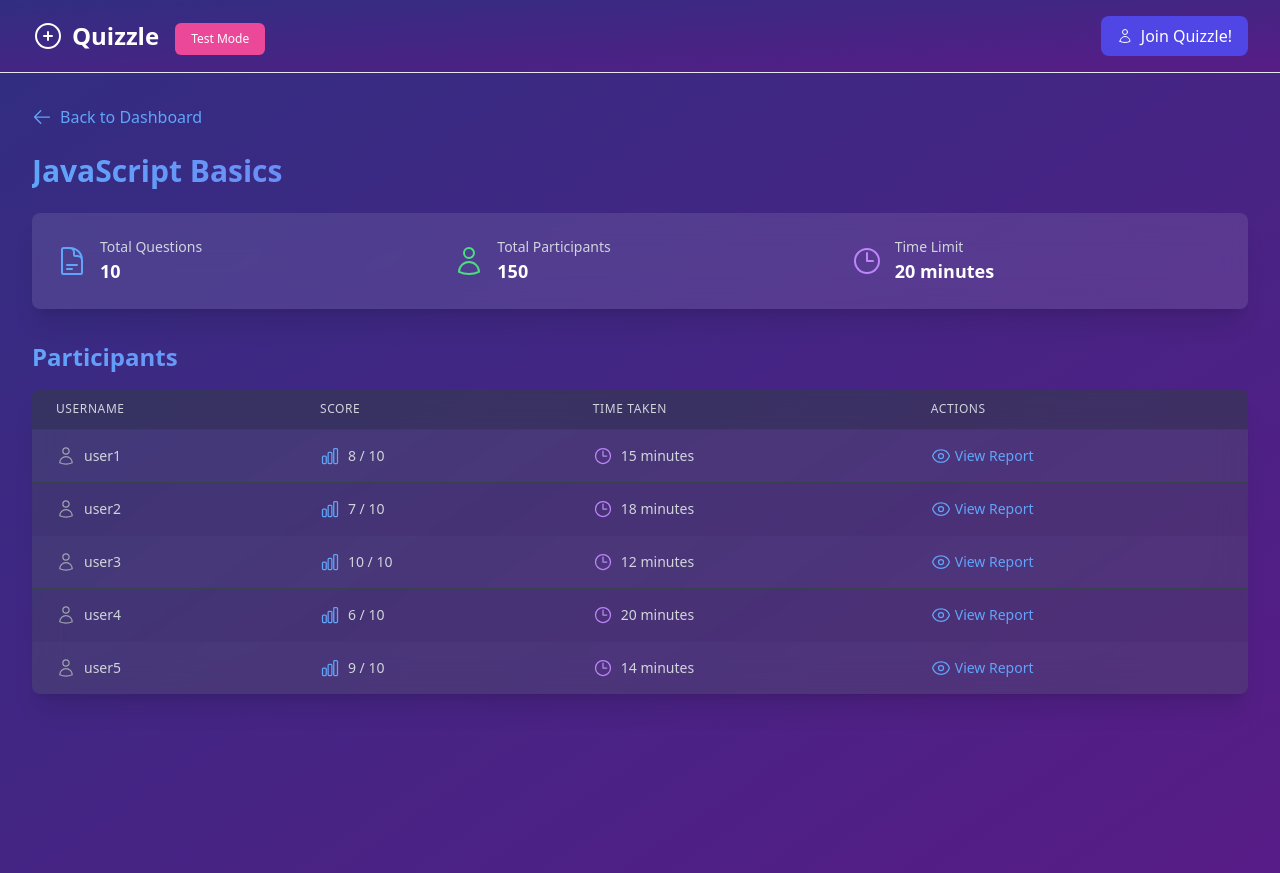
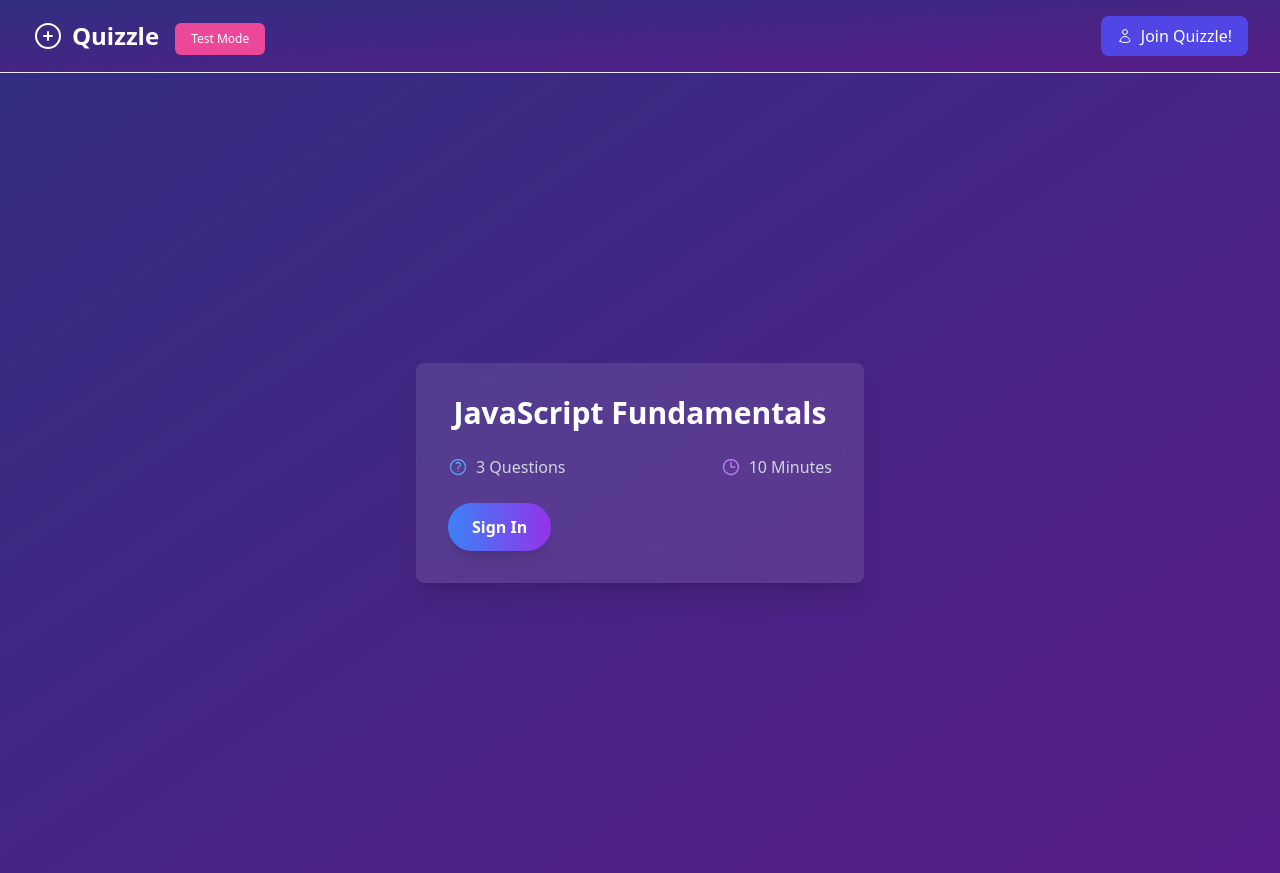
Before and after one commit to naszifnaaz/quizzle, a React (Vite) app in the folder client/: page /quiz/1 in a window 1280 px wide. Built offline with nearby package versions, Linux system fonts and the light colour scheme.

Commit message:
fix : broken links

```diff
--- a/client/src/App.jsx
+++ b/client/src/App.jsx
@@ -29,12 +29,12 @@ export default function App() {
         <Route path="/register" element={<Register />} />
         <Route path="/reset-password" element={<ResetPassword />} />
         <Route path="/dashboard" element={<Dashboard />} />
-        <Route path="/quiz/:id" element={<QuizDetails />} />
+        <Route path="/quiz/details/:id" element={<QuizDetails />} />
         <Route
           path="/report/:quizId/:username"
           element={<ParticipantReport />}
         />
-        <Route path="/quiz" element={<QuizView />} />
+        <Route path="/quiz/:id" element={<QuizView />} />
         <Route path="/quiz-results" element={<QuizResultPage />} />
       </Routes>
       <Toaster position="top-center" reverseOrder={false} />
--- a/client/src/components/dashboard/quiz-card.jsx
+++ b/client/src/components/dashboard/quiz-card.jsx
@@ -55,7 +55,7 @@ export default function QuizCard({ quiz, isParticipated = false }) {
           >
             {quiz.status}
           </span>
-          <Link to={`/quiz/${quiz._id}`}>
+          <Link to={`/quiz/details/1`}>
             <motion.button
               whileHover={{ scale: 1.1 }}
               whileTap={{ scale: 0.95 }}
--- a/client/src/components/home/attempt-section.jsx
+++ b/client/src/components/home/attempt-section.jsx
@@ -57,7 +57,7 @@ export function TakeQuizSection() {
                 {quiz.title}
               </h3>
               <p className="text-gray-300 mb-6">{quiz.description}</p>
-              <Link to={"/quiz"}>
+              <Link to={"/quiz/1"}>
                 <button className="w-full bg-gradient-to-r from-yellow-500 to-pink-600 text-white px-4 py-3 rounded-lg font-semibold hover:from-yellow-600 hover:to-pink-700 transition duration-300 transform hover:scale-105">
                   Start Quiz
                 </button>
--- a/client/src/routes/dashboard.jsx
+++ b/client/src/routes/dashboard.jsx
@@ -177,7 +177,7 @@ function Dashboard() {
             <p className="text-xl mb-8">
               Sign in to create and participate in quizzes!
             </p>
-            <Link>
+            <Link to={"/login"}>
               <button className="bg-gradient-to-r from-blue-500 to-purple-600 text-white px-6 py-3 rounded-full font-semibold hover:from-blue-600 hover:to-purple-700 transition duration-300 shadow-lg hover:shadow-xl transform hover:scale-105">
                 Sign In
               </button>
--- a/client/src/routes/participant-report.jsx
+++ b/client/src/routes/participant-report.jsx
@@ -30,7 +30,7 @@ export default function ParticipantReport() {
         className="max-w-4xl mx-auto px-4 sm:px-6 lg:px-8 py-8"
       >
         <Link
-          to={`/quiz/${quizId}`}
+          to={`/quiz/details/${quizId}`}
           className="flex items-center text-blue-400 hover:text-blue-300 mb-6 transition duration-300"
         >
           <ArrowLeftIcon className="h-5 w-5 mr-2" />
--- a/client/src/routes/quiz-view.jsx
+++ b/client/src/routes/quiz-view.jsx
@@ -11,6 +11,8 @@ import {
 import { motion, AnimatePresence } from "framer-motion";
 import { useNavigate } from "react-router-dom";
 import { quizData } from "../data/quiz-data";
+import { useSelector } from "react-redux";
+import { Link } from "react-router-dom";
 
 export default function QuizView() {
   const [username, setUsername] = useState("");
@@ -21,7 +23,8 @@ export default function QuizView() {
   const [quizStarted, setQuizStarted] = useState(false);
   const [showFeedback, setShowFeedback] = useState({});
   const [quizStartTime, setQuizStartTime] = useState(null);
-  const { isSignedIn, user } = useUser();
+  const isLoggedIn = useSelector((store) => store.isLoggedIn);
+  const user = useSelector((store) => store.user);
   const navigate = useNavigate();
 
   useEffect(() => {
@@ -33,31 +36,12 @@ export default function QuizView() {
     }
   }, [timeLeft, quizStarted, showResults]);
 
-  useEffect(() => {
-    // Add a class to the body for global styles
-    document.body.classList.add(
-      "bg-gradient-to-br",
-      "from-indigo-900",
-      "to-purple-900",
-      "text-white"
-    );
-
-    return () => {
-      document.body.classList.remove(
-        "bg-gradient-to-br",
-        "from-indigo-900",
-        "to-purple-900",
-        "text-white"
-      );
-    };
-  }, []);
-
   const handleStartQuiz = (e) => {
     e.preventDefault();
-    if (isSignedIn) {
+    if (isLoggedIn) {
       setQuizStarted(true);
       setQuizStartTime(Date.now());
-      setUsername(user.username || user.firstName || "User");
+      setUsername(user.name || "User");
     }
   };
 
@@ -166,7 +150,7 @@ export default function QuizView() {
           </div>
           <form onSubmit={handleStartQuiz} className="space-y-4">
             <div>
-              {isSignedIn ? (
+              {isLoggedIn ? (
                 <motion.button
                   whileHover={{ scale: 1.05 }}
                   whileTap={{ scale: 0.95 }}
@@ -177,7 +161,11 @@ export default function QuizView() {
                 </motion.button>
               ) : (
                 <div className="space-y-4">
-                  <SignIn />
+                  <Link to={"/login"}>
+                    <button className="bg-gradient-to-r from-blue-500 to-purple-600 text-white px-6 py-3 rounded-full font-semibold hover:from-blue-600 hover:to-purple-700 transition duration-300 shadow-lg hover:shadow-xl transform hover:scale-105">
+                      Sign In
+                    </button>
+                  </Link>
                 </div>
               )}
             </div>
```
